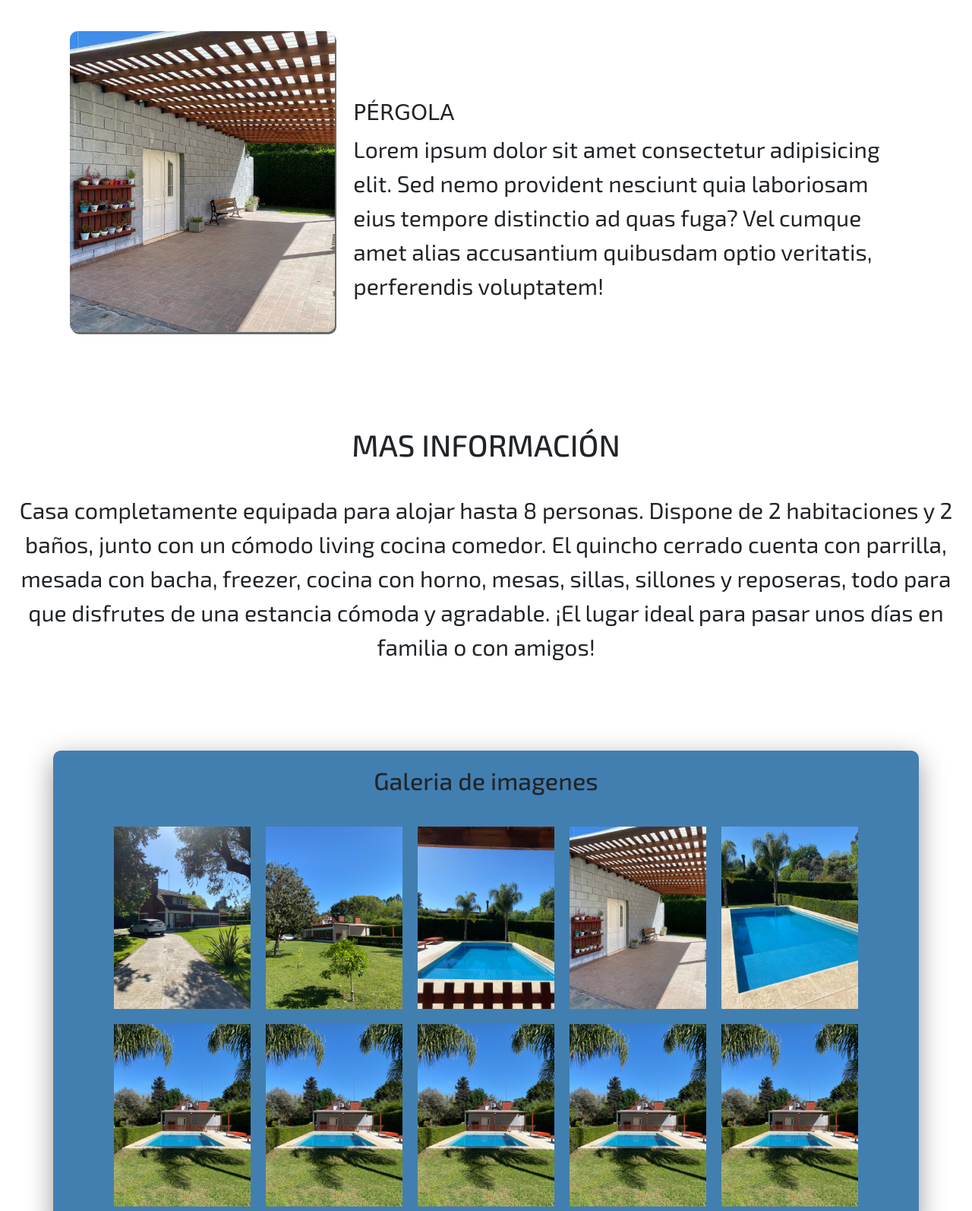
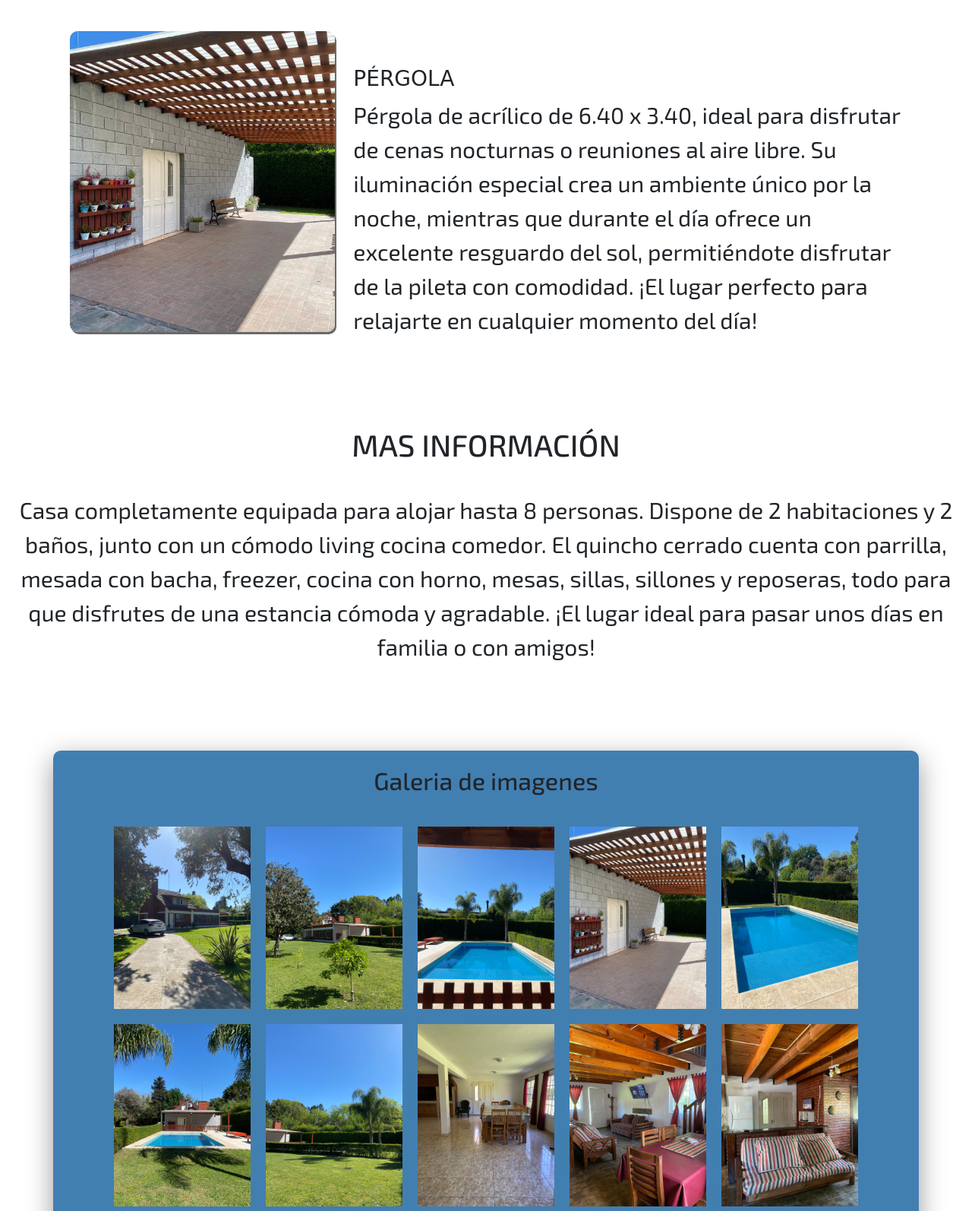
Before and after one commit to Nikandro1/quinta, a plain HTML site: page index.html in a window 1280 px wide. Shown: the part 2646-4240 px from the top of the page at 76% size. Drawn offline with nearby package versions, Linux system fonts and the light colour scheme; a web font is replaced by a local one.

Commit message:
agregando imagenes

```diff
--- a/index.html
+++ b/index.html
@@ -145,9 +145,11 @@
                 <div class="col-sm-12 col-md-4"><img src="imagenes/quinta4.jpg" alt="Pérgola" class="img-fluid"></div>
                 <div class="col-sm-12 col-md-8 info">
                     <h3>PÉRGOLA</h3>
-                    <p>Lorem ipsum dolor sit amet consectetur adipisicing elit. Sed nemo provident nesciunt quia
-                        laboriosam eius tempore distinctio ad quas fuga? Vel cumque amet alias accusantium quibusdam
-                        optio veritatis, perferendis voluptatem!</p>
+                    <p>
+                        Pérgola de acrílico de 6.40 x 3.40, ideal para disfrutar de cenas nocturnas o reuniones al aire
+                        libre. Su iluminación especial crea un ambiente único por la noche, mientras que durante el día
+                        ofrece un excelente resguardo del sol, permitiéndote disfrutar de la pileta con comodidad. ¡El
+                        lugar perfecto para relajarte en cualquier momento del día!</p>
                 </div>
             </div>
         </div>
@@ -178,13 +180,13 @@
             </div>
             <div><img src="imagenes/quinta6.jpg" data-image-hd="imagenes/quinta6.jpg" alt="">
             </div>
-            <div><img src="imagenes/quinta6.jpg" data-image-hd="imagenes/quinta2.jpg" alt="">
+            <div><img src="imagenes/quinta17.jpg" data-image-hd="imagenes/quinta2.jpg" alt="">
             </div>
-            <div><img src="imagenes/quinta6.jpg" data-image-hd="imagenes/quinta2.jpg" alt="">
+            <div><img src="imagenes/quinta11.jpg" data-image-hd="imagenes/quinta2.jpg" alt="">
             </div>
-            <div><img src="imagenes/quinta6.jpg" data-image-hd="imagenes/quinta2.jpg" alt="">
+            <div><img src="imagenes/quinta8.jpg" data-image-hd="imagenes/quinta2.jpg" alt="">
             </div>
-            <div><img src="imagenes/quinta6.jpg" data-image-hd="imagenes/quinta2.jpg" alt="">
+            <div><img src="imagenes/quinta7.jpg" data-image-hd="imagenes/quinta2.jpg" alt="">
             </div>
         </div>
     </div>
```
Also changed, not shown: imagenes/quinta16.jpg (added), imagenes/quinta17.jpg (added).
